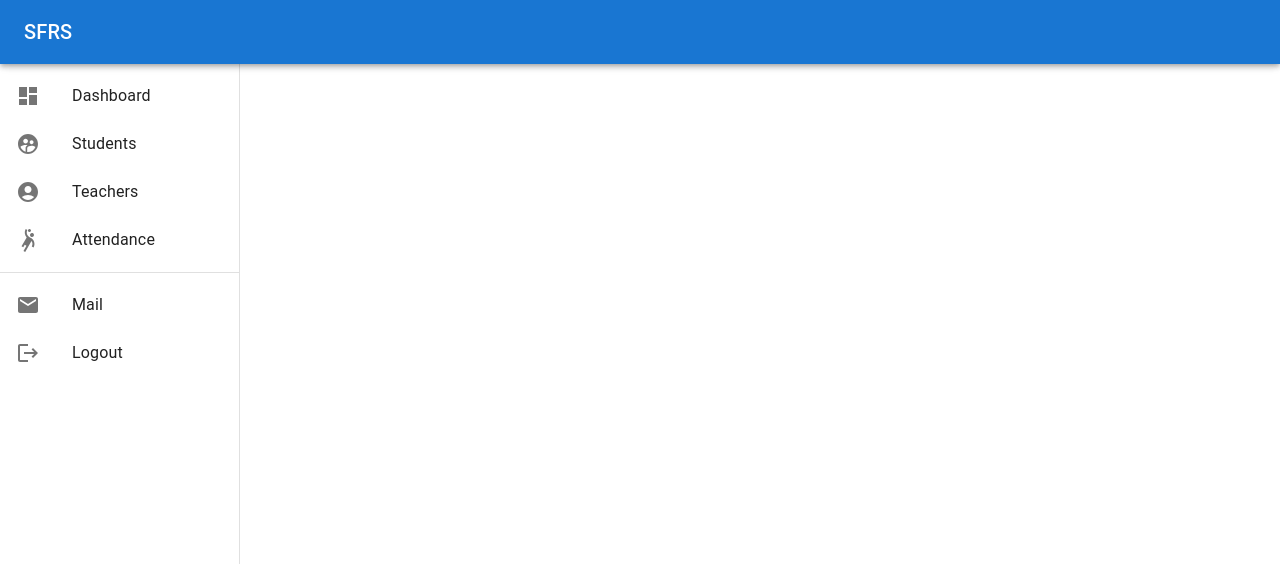
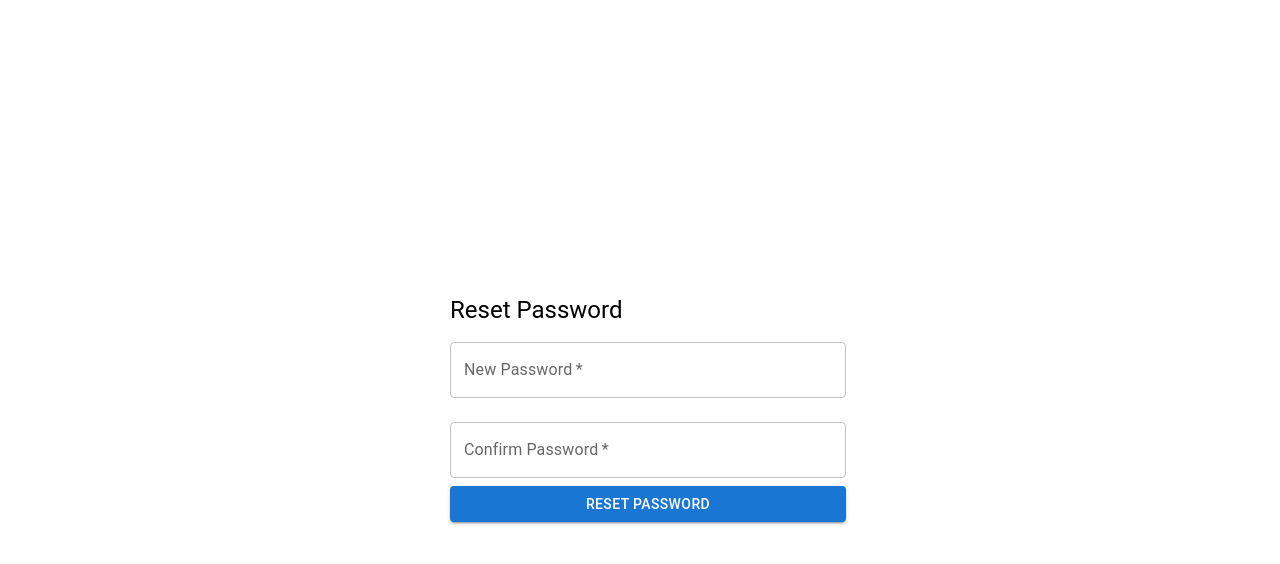
Before and after one commit to Subin10000/sfrs-frontend, a React (Create React App) app: page /reset-password/1 in a window 1280 px wide. Shown: the top 564 px of the page. Built offline with nearby package versions, Linux system fonts and the light colour scheme.

Commit message:
reset password

```diff
--- a/src/App.js
+++ b/src/App.js
@@ -11,6 +11,7 @@ import DashboardComponent from "./Pages/dashboard";
 import EmailTemplatePage from "./Pages/Mail";
 import Attencance from "./Pages/attendance";
 import ForgotPassword from "./Pages/ForgotPassword";
+import ResetPassword from "./Pages/ResetPasswords";
 
 function App() {
   return (
@@ -24,6 +25,7 @@ function App() {
           <Route path="/addStudents" element={<AddStudents />} />
           <Route path="/addTeacher" element={<AddTeacher />} />
           <Route path="/forgotPassword" element={<ForgotPassword/>}/>
+          <Route path="/reset-password/:token" element={<ResetPassword/>} />
           <Route path="/students" element={<Student />} />
           <Route path="/teachers" element={<Teacher />} />
           <Route path="/attendance" element={<Attencance />} />
--- a/src/Layout/MainLayout.js
+++ b/src/Layout/MainLayout.js
@@ -32,9 +32,10 @@ export default function Layout({ children }) {
     navigate("/login");
   };
 
-  const routesWithoutSidebar = ["/login","/forgotPassword"];
+  const routesWithoutSidebar = ["/login","/forgotPassword","/reset-password"];
 
-  const hideSidebar = routesWithoutSidebar.includes(location.pathname);
+  // const hideSidebar = routesWithoutSidebar.includes(location.pathname);
+  const hideSidebar = routesWithoutSidebar.some(path => location.pathname.startsWith(path));
 
   return (
     <>
--- a/src/Pages/ResetPasswords.js
+++ b/src/Pages/ResetPasswords.js
@@ -0,0 +1,109 @@
+import React, { useState } from 'react';
+import { useParams, useNavigate } from 'react-router-dom';
+import axios from 'axios';
+import {
+  Container,
+  Typography,
+  TextField,
+  Button,
+  Snackbar,
+} from '@mui/material';
+import MuiAlert from '@mui/material/Alert';
+
+function ResetPassword() {
+  const { token } = useParams();
+  const navigate = useNavigate();
+
+  const [formData, setFormData] = useState({
+    password: '',
+    confirmPassword: '',
+  });
+
+  const [error, setError] = useState('');
+
+  const handleChange = (e) => {
+    const { name, value } = e.target;
+    setFormData((prevData) => ({
+      ...prevData,
+      [name]: value,
+    }));
+  };
+
+  const handleSubmit = async (e) => {
+    e.preventDefault();
+    setError(''); // Clear previous error message
+
+    try {
+      if (formData.password !== formData.confirmPassword) {
+        throw new Error('Passwords do not match');
+      }
+
+      // Make an API request to reset the password
+      await axios.post(`http://localhost:8005/users/reset-password/${token}`, {
+        password: formData.password,
+      });
+
+      // Display a success message or redirect to a login page
+      alert('Password reset successfully');
+      navigate('/login');
+    } catch (error) {
+      console.error('Reset Password failed:', error);
+      setError(error.message || 'Failed to reset password. Please try again.');
+    }
+  };
+
+  return (
+    <Container component="main" maxWidth="xs">
+      <div>
+        <Typography component="h1" variant="h5">
+          Reset Password
+        </Typography>
+        <form onSubmit={handleSubmit}>
+          <TextField
+            fullWidth
+            margin="normal"
+            label="New Password"
+            name="password"
+            type="password"
+            value={formData.password}
+            onChange={handleChange}
+            required
+          />
+          <TextField
+            fullWidth
+            margin="normal"
+            label="Confirm Password"
+            name="confirmPassword"
+            type="password"
+            value={formData.confirmPassword}
+            onChange={handleChange}
+            required
+          />
+          <Button
+            type="submit"
+            fullWidth
+            variant="contained"
+            color="primary"
+          >
+            Reset Password
+          </Button>
+        </form>
+      </div>
+      <Snackbar
+        open={!!error}
+        autoHideDuration={6000}
+        anchorOrigin={{ vertical: 'top', horizontal: 'center' }}
+      >
+        <MuiAlert
+          onClose={() => setError('')}
+          severity="error"
+          sx={{ width: '100%' }}
+        >
+          {error}
+        </MuiAlert>
+      </Snackbar>
+    </Container>
+  );
+}
+
+export default ResetPassword;
```
